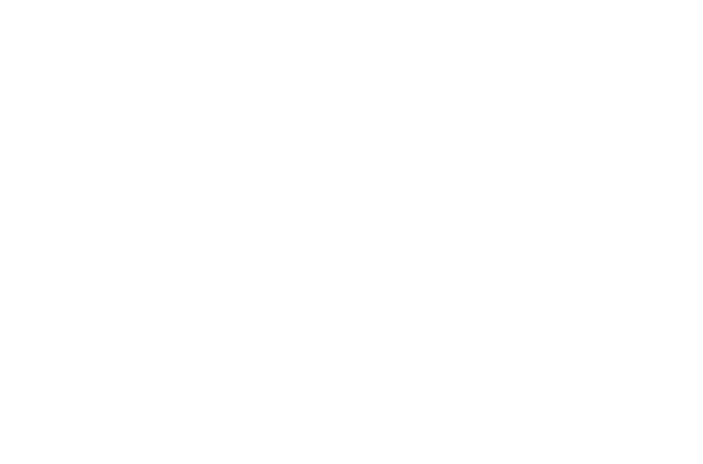
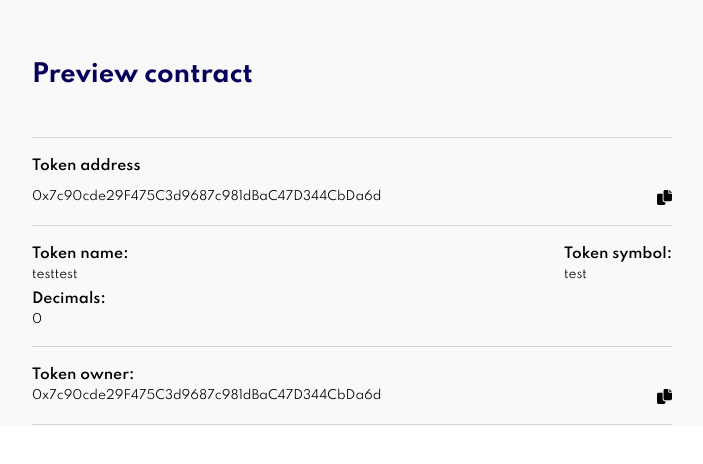
Before and after one commit to Simple-Breakthrough-LLC/SimpleNFT, a React (Create React App) app: page /view_contract in a window 1280 px wide. Shown: the top 464 px of the page, without its empty margins (288-991 px from the left). Built offline with nearby package versions, Linux system fonts and the light colour scheme.

Commit message:
Add basic ViewContract page

```diff
--- a/src/App.jsx
+++ b/src/App.jsx
@@ -4,8 +4,7 @@ import ModalsProvider from "./contexts/Modals";
 
 import BaseView from "./components/BaseView";
 import { Home } from "./views/Home";
-
-
+import { ViewContract } from "./views/ViewContract";
 
 const App = () => {
   return (
@@ -16,7 +15,9 @@ const App = () => {
             <Route path="/" exact>
               <Home />
             </Route>
-
+            <Route path="/view_contract" exact>
+              <ViewContract />
+            </Route>
           </Switch>
         </Router>
       </BaseView>
@@ -25,11 +26,7 @@ const App = () => {
 };
 
 const Providers = ({ children }) => {
-  return (
-    <ModalsProvider>
-      {children}
-    </ModalsProvider>
-  );
+  return <ModalsProvider>{children}</ModalsProvider>;
 };
 
 export default App;
--- /dev/null
+++ b/src/views/ViewContract.jsx
@@ -0,0 +1,164 @@
+import React, { useState } from "react";
+import styled from "styled-components";
+
+import { ReactComponent as CopyIcon } from "../assets/copy-solid.svg";
+
+export const ViewContract = () => {
+  const [formFields, setFormFields] = useState({
+    name: "testtest",
+    symbol: "test",
+    description: "some description here",
+    saleRecipient: "",
+    royaltyRecipient: "",
+    percentage: 0,
+  });
+
+  return (
+    <Container>
+      <FlexColumn>
+        <Top>
+          <Title>
+            <TitleText>Preview contract</TitleText>
+          </Title>
+        </Top>
+        <Mid>
+          <Divider />
+          <FlexRow>
+            <InputText>Token address</InputText>
+            <Row>
+              <Text>0x7c90cde29F475C3d9687c981dBaC47D344CbDa6d</Text>
+              <CopyIcon style={{ height: "15px" }} />
+            </Row>
+          </FlexRow>
+          <Divider />
+          <FlexRow>
+            <Row>
+              <Item>
+                <InputText>Token name:</InputText>
+                <Text>{formFields.name}</Text>
+              </Item>
+              <Item>
+                <InputText>Token symbol:</InputText>
+                <Text>{formFields.symbol}</Text>
+              </Item>
+            </Row>
+            <Item>
+              <InputText>Decimals:</InputText>
+              <Text>0</Text>
+            </Item>
+          </FlexRow>
+          <Divider />
+          <FlexRow>
+            <Item>
+              <InputText>Token owner:</InputText>
+              <Row>
+                <Text>0x7c90cde29F475C3d9687c981dBaC47D344CbDa6d</Text>
+                <CopyIcon style={{ height: "15px" }} />
+              </Row>
+            </Item>
+          </FlexRow>
+          <Divider />
+        </Mid>
+      </FlexColumn>
+    </Container>
+  );
+};
+
+const Container = styled.div`
+  background-color: #f9f9f9;
+  display: flex;
+  overflow: hidden;
+  flex-direction: row;
+  justify-content: space-evenly;
+  padding-top: 60px;
+  gap: 10px;
+
+  input {
+    box-sizing: border-box;
+  }
+`;
+
+const FlexColumn = styled.div`
+  display: flex;
+  flex-direction: column;
+  justify-content: center;
+  width: 50%;
+`;
+
+const FlexRow = styled.div`
+  display: flex;
+  width: 100%;
+  flex-direction: column;
+  gap: 10px;
+`;
+
+const Divider = styled.div`
+  width: 100%;
+  border-top: 1px solid lightgrey;
+`;
+
+const Row = styled.div`
+  display: flex;
+  justify-content: space-between;
+  gap: 30px;
+
+  svg {
+    :hover {
+      cursor: pointer;
+    }
+  }
+`;
+
+const Item = styled.div`
+  display: flex;
+  flex-direction: column;
+`;
+
+const Top = styled.div`
+  display: flex;
+  flex-direction: column;
+  justify-content: center;
+  align-items: flex-start;
+`;
+
+const Mid = styled.div`
+  display: flex;
+  flex-direction: column;
+  justify-content: center;
+  align-items: flex-start;
+  gap: 20px;
+`;
+
+const TitleText = styled.div`
+  font-size: 24px;
+  font-family: Spartan;
+  font-weight: 700;
+  color: #06005b;
+`;
+
+const Title = styled.div`
+  display: flex;
+  align-self: flex-start;
+  flex-direction: column;
+  gap: 16px;
+  justify-content: center;
+  align-items: flex-start;
+  margin: 0px 0px 48px 0px;
+`;
+
+const InputText = styled.div`
+  font-size: 14px;
+  font-family: Spartan;
+  font-weight: 500;
+  width: 100%;
+  padding-bottom: 5px;
+`;
+
+const Text = styled.div`
+  font-family: Spartan;
+  font-style: normal;
+  font-weight: 300;
+  font-size: 12px;
+  line-height: 13px;
+  color: #000000;
+`;
```
Also changed, not shown: src/assets/copy-solid.svg (added). Lines whose indentation alone changed are shown as unchanged.
